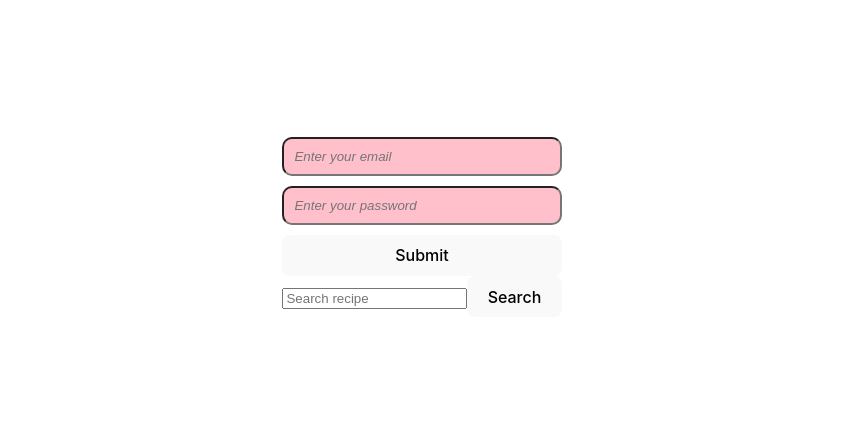
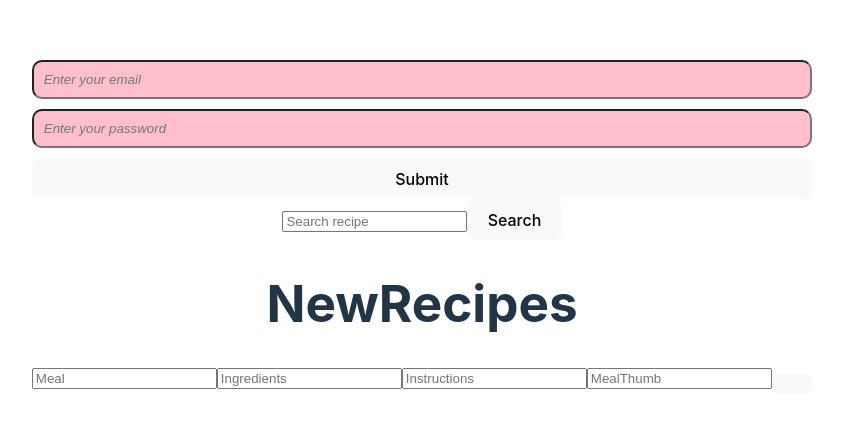
Before and after one commit to PaulaSLT/PROYECTO-FINAL-DE-CURSO-RECETAS, a React (Vite) app in the folder frontend/: page / in a window 1280 px wide. Shown: the part 173-600 px from the top of the page, without its empty margins (218-1061 px from the left). Built offline with nearby package versions, Linux system fonts and the light colour scheme.

Commit message:
NewRecipes

```diff
--- a/frontend/src/App.jsx
+++ b/frontend/src/App.jsx
@@ -3,6 +3,7 @@ import './App.css'
 import LoginForm from './components/LoginForm/LoginForm'
 import RecipesCard from './components/RecipesCard'
 import SearchRecipe from './components/SearchRecipe'
+import NewRecipes from './pages/NewRecipes'
 
 function App() {
 
@@ -10,6 +11,7 @@ function App() {
     <>
       <LoginForm/>
       <SearchRecipe/>
+      <NewRecipes/>
     </>
   )
 }
--- a/frontend/src/pages/NewRecipes.jsx
+++ b/frontend/src/pages/NewRecipes.jsx
@@ -0,0 +1,23 @@
+import React from 'react'
+import { postRecipe } from "../services/recipe.service";
+export default function NewRecipes() {
+
+    async function handleClick() {
+
+        const response = await postRecipe()
+        console.log(response)
+    }
+
+  return (
+    <div>
+      <h1>NewRecipes</h1>
+      <input placeholder='Meal'/>
+      <input placeholder='Ingredients'/>
+      <input placeholder='Instructions'/>
+      <input placeholder='MealThumb'/>
+      <button onClick={handleClick}>
+
+      </button>
+    </div>
+  )
+}
--- /dev/null
+++ b/frontend/src/services/recipe.service.js
@@ -0,0 +1,11 @@
+import { api } from './config'
+
+
+export async function postRecipe(){
+    try {
+      const { data } = await api.post(`/recipe`);
+      return data
+    } catch (error) {
+        console.log(error)
+    }
+}
```
